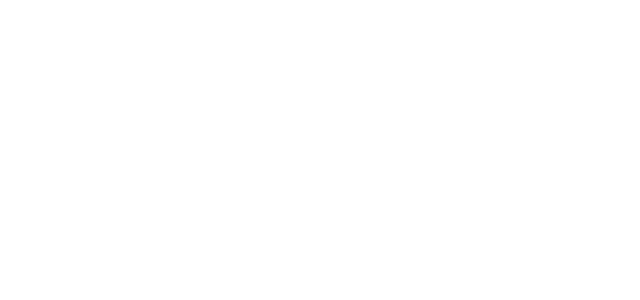
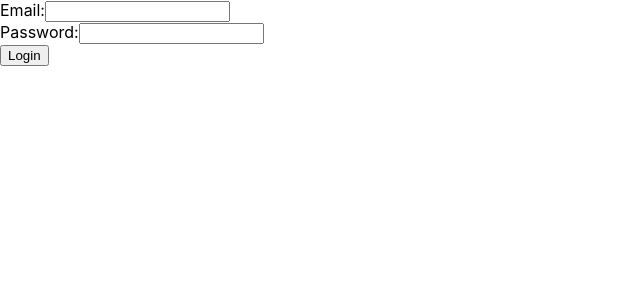
Before and after one commit to BESTLisbon/CR-database, a React (Create React App) app in the folder frontend/: page /login in a window 1280 px wide. Shown: the top 300 px of the page, without its empty margins (0-640 px from the left). Built offline with nearby package versions, Linux system fonts and the light colour scheme.

Commit message:
Create login page

```diff
--- a/frontend/package.json
+++ b/frontend/package.json
@@ -11,6 +11,7 @@
     "@types/react": "^18.3.2",
     "@types/react-dom": "^18.3.0",
     "axios": "^0.24.0",
+    "jwt-decode": "^4.0.0",
     "react": "^18.3.1",
     "react-dom": "^18.3.1",
     "react-router-dom": "^5.3.0",
--- a/frontend/src/App.tsx
+++ b/frontend/src/App.tsx
@@ -3,17 +3,22 @@
 import CompanyList from './components/CompanyList';
 import CompanyDetail from './components/CompanyDetail';
 import CompanyForm from './components/CompanyForm';
+import Login from './components/Login';
+import { AuthProvider } from './context/AuthContext';
 
-function App() {
+const App: React.FC = () => {
   return (
-    <Router>
-      <Switch>
-        <Route exact path="/" component={CompanyList} />
-        <Route path="/companies/new" component={CompanyForm} />
-        <Route path="/companies/:companyName" component={CompanyDetail} />
-      </Switch>
-    </Router>
+    <AuthProvider>
+      <Router>
+        <Switch>
+          <Route path="/login" component={Login} />
+          <CompanyForm />
+          <CompanyDetail />
+          <CompanyList />
+        </Switch>
+      </Router>
+    </AuthProvider>
   );
-}
+};
 
 export default App;
--- /dev/null
+++ b/frontend/src/components/Login.tsx
@@ -0,0 +1,48 @@
+import React, { useState } from 'react';
+import { useHistory, useLocation } from 'react-router-dom';
+import { useAuth } from '../context/AuthContext';
+
+const Login: React.FC = () => {
+  const history = useHistory();
+  const location = useLocation<{ from: { pathname: string } }>();
+  const { login } = useAuth();
+  const [username, setUsername] = useState('');
+  const [password, setPassword] = useState('');
+
+  const handleSubmit = async (event: React.FormEvent) => {
+    event.preventDefault();
+    try {
+      await login(username, password);
+      const { from } = location.state || { from: { pathname: '/' } };
+      history.replace(from);
+    } catch (error) {
+      console.error('Login failed:', error);
+    }
+  };
+
+  return (
+    <form onSubmit={handleSubmit}>
+      <div>
+        <label>Email:</label>
+        <input
+          type="text"
+          value={username}
+          onChange={(e) => setUsername(e.target.value)}
+          required
+        />
+      </div>
+      <div>
+        <label>Password:</label>
+        <input
+          type="password"
+          value={password}
+          onChange={(e) => setPassword(e.target.value)}
+          required
+        />
+      </div>
+      <button type="submit">Login</button>
+    </form>
+  );
+};
+
+export default Login;
--- /dev/null
+++ b/frontend/src/context/AuthContext.tsx
@@ -0,0 +1,50 @@
+import React, { createContext, useState, useContext, useEffect, ReactNode } from 'react';
+import axios from 'axios';
+import  { jwtDecode } from 'jwt-decode';
+import { BACKEND_URL } from '../config/constants';
+
+interface AuthContextType {
+  user: any;
+  login: (username: string, password: string) => Promise<void>;
+  logout: () => void;
+}
+
+const AuthContext = createContext<AuthContextType | undefined>(undefined);
+
+export const AuthProvider: React.FC<{ children: ReactNode }> = ({ children }) => {
+  const [user, setUser] = useState<any>(null);
+
+  useEffect(() => {
+    const token = localStorage.getItem('token');
+    if (token) {
+      const user = jwtDecode(token);
+      setUser(user);
+    }
+  }, []);
+
+  const login = async (username: string, password: string) => {
+    const response = await axios.post(`${BACKEND_URL}login`, { username, password });
+    const token = response.data.access_token;
+    localStorage.setItem('token', token);
+    setUser(jwtDecode(token));
+  };
+
+  const logout = () => {
+    localStorage.removeItem('token');
+    setUser(null);
+  };
+
+  return (
+    <AuthContext.Provider value={{ user, login, logout }}>
+      {children}
+    </AuthContext.Provider>
+  );
+};
+
+export const useAuth = () => {
+  const context = useContext(AuthContext);
+  if (context === undefined) {
+    throw new Error('useAuth must be used within an AuthProvider');
+  }
+  return context;
+};
```
Also changed, not shown: 1 other file (tests, documents, lock files or other folders).
